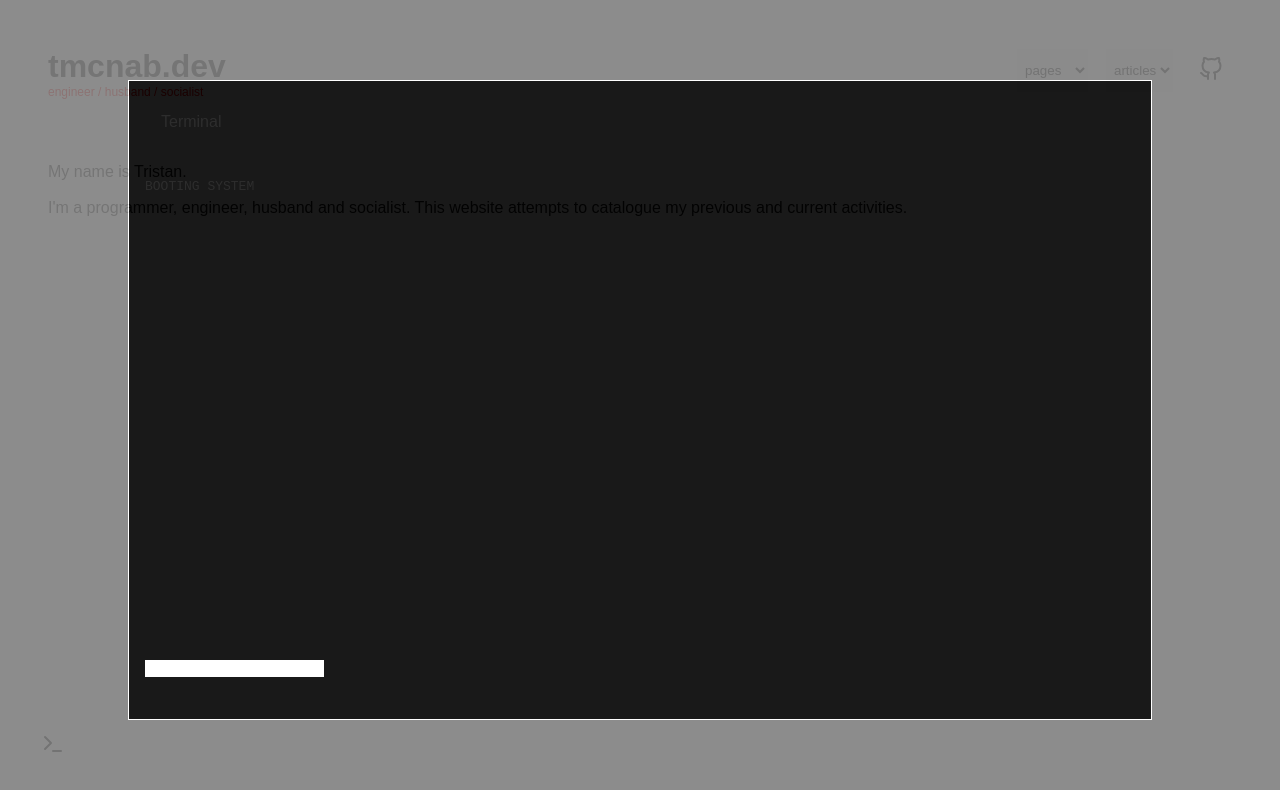
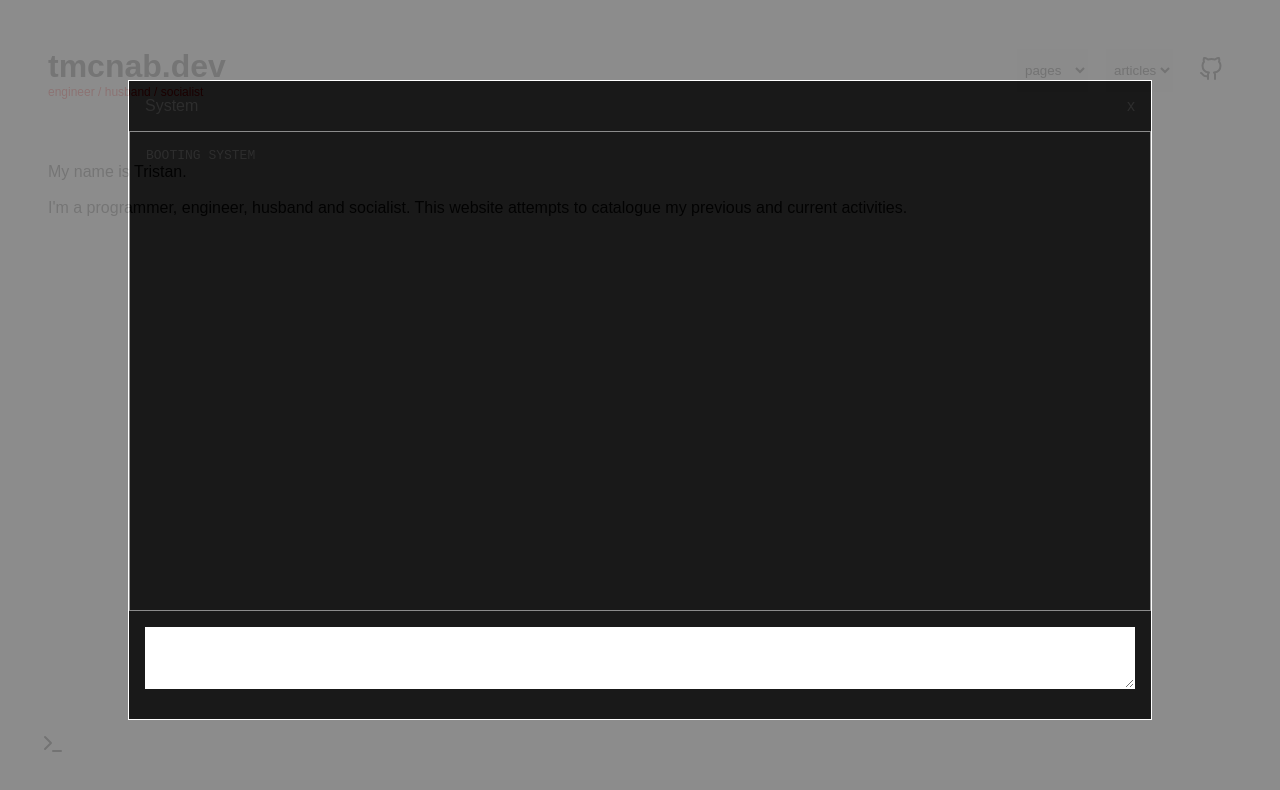
Before and after one commit to tmcnab/tmcnab.dev, a Next.js app: page / in a window 1280 px wide. Both pictures are taken after a click on the button 53 px from the left and 745 px from the top of the page. Shown: the top 790 px of the page. Built offline with nearby package versions, Linux system fonts and the light colour scheme.

Commit message:
saving modal progress

```diff
--- a/src/app/layout.tsx
+++ b/src/app/layout.tsx
@@ -11,8 +11,7 @@ import type { Metadata } from "next"
 import TerminalButton from '@/components/TerminalButton'
 
 export const metadata: Metadata = {
-	description: "Generated by create next app",
-	title: "Create Next App",
+	title: "tmcnab.dev • Tristan McNab's internet home",
 }
 
 export interface Props {
--- a/src/components/Modal/Background.tsx
+++ b/src/components/Modal/Background.tsx
@@ -5,9 +5,13 @@ import { CSSProperties, ReactNode } from "react"
 export interface ModalProps {
 	children: ReactNode
 	open: boolean
+	setOpen: (value: boolean) => void
 }
 
 export default function Modal(props: ModalProps) {
+	const onClick = () =>
+		props.setOpen(false)
+
 	const style: CSSProperties = {
 		backgroundColor: 'gray',
 		display: props.open ? 'block' : 'none',
@@ -20,5 +24,5 @@ export default function Modal(props: ModalProps) {
 		zIndex: 10000,
 	}
 
-	return <div {...props} style={style} />
+	return <div {...props} onClick={onClick} style={style} />
 }
--- /dev/null
+++ b/src/components/Modal/Footer.tsx
@@ -0,0 +1,7 @@
+export default function Footer() {
+	return (
+		<footer style={{ padding: '1rem' }}>
+			<textarea rows={4} style={{ border: '1px solid white', width: '100%' }} />
+		</footer>
+	)
+}
--- a/src/components/Modal/Header.tsx
+++ b/src/components/Modal/Header.tsx
@@ -4,8 +4,9 @@ export interface HeaderProps {
 
 export default function Header (props: HeaderProps) {
 	return (
-		<header style={{ display: 'flex', justifyContent: 'space-between' }}>
+		<header style={{ display: 'flex', justifyContent: 'space-between', marginBottom: 0 }}>
 			<span>{props.title}</span>
+			<span>x</span>
 		</header>
 	)
 }
--- a/src/components/Modal/Modal.tsx
+++ b/src/components/Modal/Modal.tsx
@@ -3,6 +3,7 @@
 import Background from '@/components/Modal/Background'
 import { CSSProperties } from 'react'
 import Header from './Header'
+import Footer from './Footer'
 
 export interface ModalProps {
 	open: boolean
@@ -15,7 +16,6 @@ const style: CSSProperties = {
 	height: '80vh',
 	left: '10vw',
 	opacity: 1,
-	padding: '1rem',
 	position: 'absolute',
 	top: '10vh',
 	width: '80vw',
@@ -29,10 +29,8 @@ export default function Modal({ open, title }: ModalProps) {
 		<Background open={open}>
 			<div style={style}>
 				<Header title={title} />
-				<pre style={{ minHeight: '60vh' }}>BOOTING SYSTEM</pre>
-				<footer>
-					<input style={{border: '1px solid white'}} />
-				</footer>
+				<pre style={{ border: '1px solid gray', minHeight: '60vh', padding: '1rem' }}>BOOTING SYSTEM</pre>
+				<Footer />
 			</div>
 		</Background>
 	)
--- a/src/components/TerminalButton.tsx
+++ b/src/components/TerminalButton.tsx
@@ -10,7 +10,7 @@ export default function TerminalButton () {
 	return (
 		<>
 			<Button children={<Terminal />} onClick={() => setOpen(true)} />
-			<Modal open={open} title='Terminal' />
+			<Modal open={open} title='System' />
 		</>
 	)
 }
```
